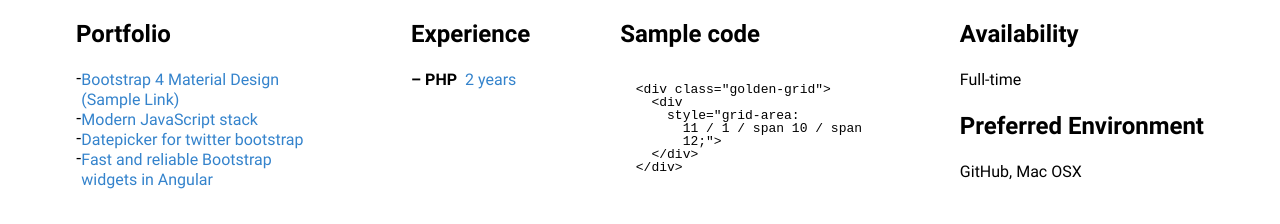
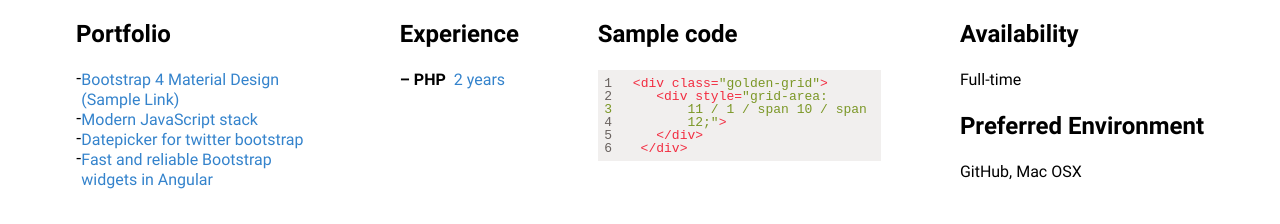
Before and after one commit to GaaRa666/summary, a React (Create React App) app: page / in a window 1280 px wide. Shown: the part 258-482 px from the top of the page. Built offline with nearby package versions, Linux system fonts and the light colour scheme.

Commit message:
SampleCode

```diff
--- a/package.json
+++ b/package.json
@@ -12,6 +12,7 @@
     "react": "^18.2.0",
     "react-dom": "^18.2.0",
     "react-scripts": "5.0.1",
+    "react-syntax-highlighter": "^15.5.0",
     "react-yandex-maps": "^4.6.0",
     "web-vitals": "^2.1.4"
   },
--- a/src/components/SampleCode/index.jsx
+++ b/src/components/SampleCode/index.jsx
@@ -1,20 +1,25 @@
 import React from "react";
 import "./style.css";
+import SyntaxHighlighter from "react-syntax-highlighter";
+import { atelierForestLight } from "react-syntax-highlighter/dist/esm/styles/hljs";
 
 const SampleCode = () => {
-  const sampleCodeExample = `
-  <div class="golden-grid">
-    <div
-      style="grid-area:
+  const sampleCodeExample = ` <div class="golden-grid">
+    <div style="grid-area:
         11 / 1 / span 10 / span
         12;">
     </div>
-  </div>
-`;
+  </div> `;
   return (
     <div className="sampleCode">
       <h2>Sample code</h2>
-      <pre>{sampleCodeExample}</pre>
+      <SyntaxHighlighter
+        children={sampleCodeExample}
+        language="htmlbars"
+        style={atelierForestLight}
+        showLineNumbers
+        lineNumberContainerStyle
+      />
     </div>
   );
 };
```
Also changed, not shown: 1 other file (tests, documents, lock files or other folders).
